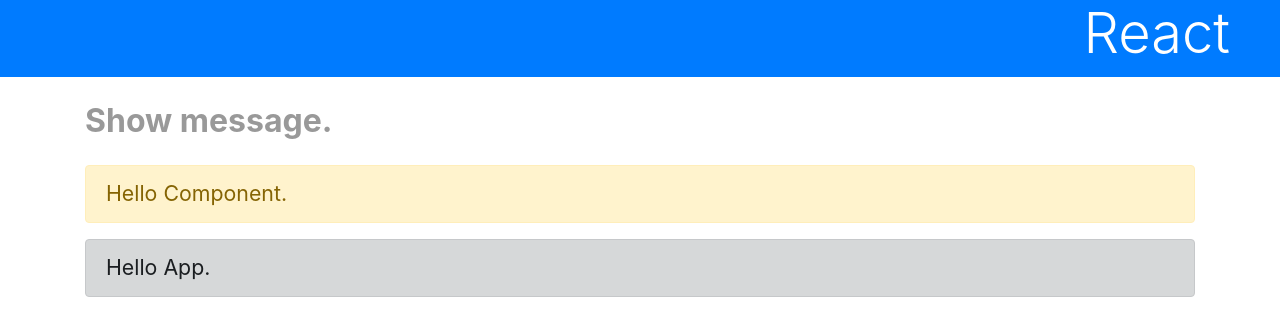
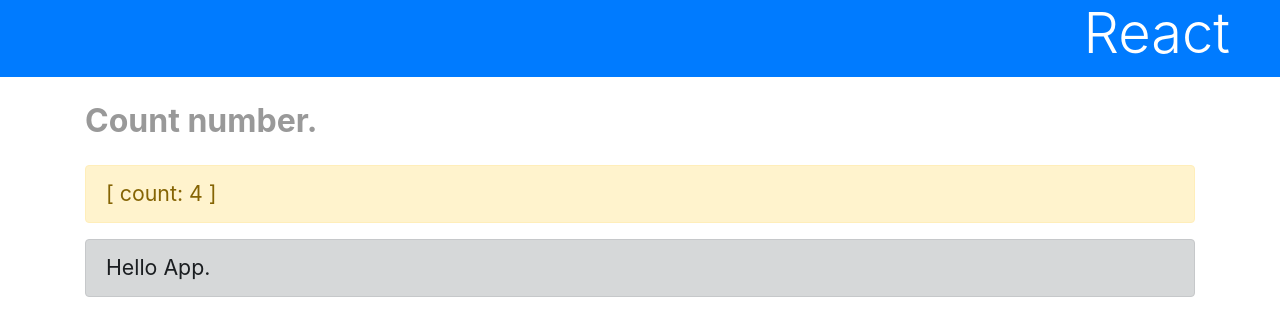
Before and after one commit to nakashimashigeru/react-sample, a React (Create React App) app: page / in a window 1280 px wide. Shown: the top 336 px of the page. Built offline with nearby package versions, Linux system fonts and the light colour scheme.

Commit message:
ステートの更新

```diff
--- a/src/App.js
+++ b/src/App.js
@@ -6,15 +6,23 @@
   constructor(props) {
     super(props);
     this.state = {
-      msg: 'Hello Component.',
+      msg: 'Hello',
+      count: 0,
     };
+
+    let timer = setInterval(() => {
+      this.setState({
+        count: this.state.count + 1,
+        msg: "[ count: " + this.state.count + " ]"
+      });
+    }, 1000);
   }
 
   render() {
     return <div>
     <h1 className="bg-primary text-white display-4">React</h1>
     <div className="container">
-      <p className='subtitle'>Show message.</p>
+      <p className='subtitle'>Count number.</p>
       <p className='alert alert-warning'>{this.state.msg}</p>
       <p className='alert alert-dark'>{this.props.msg}</p>
     </div>
```
